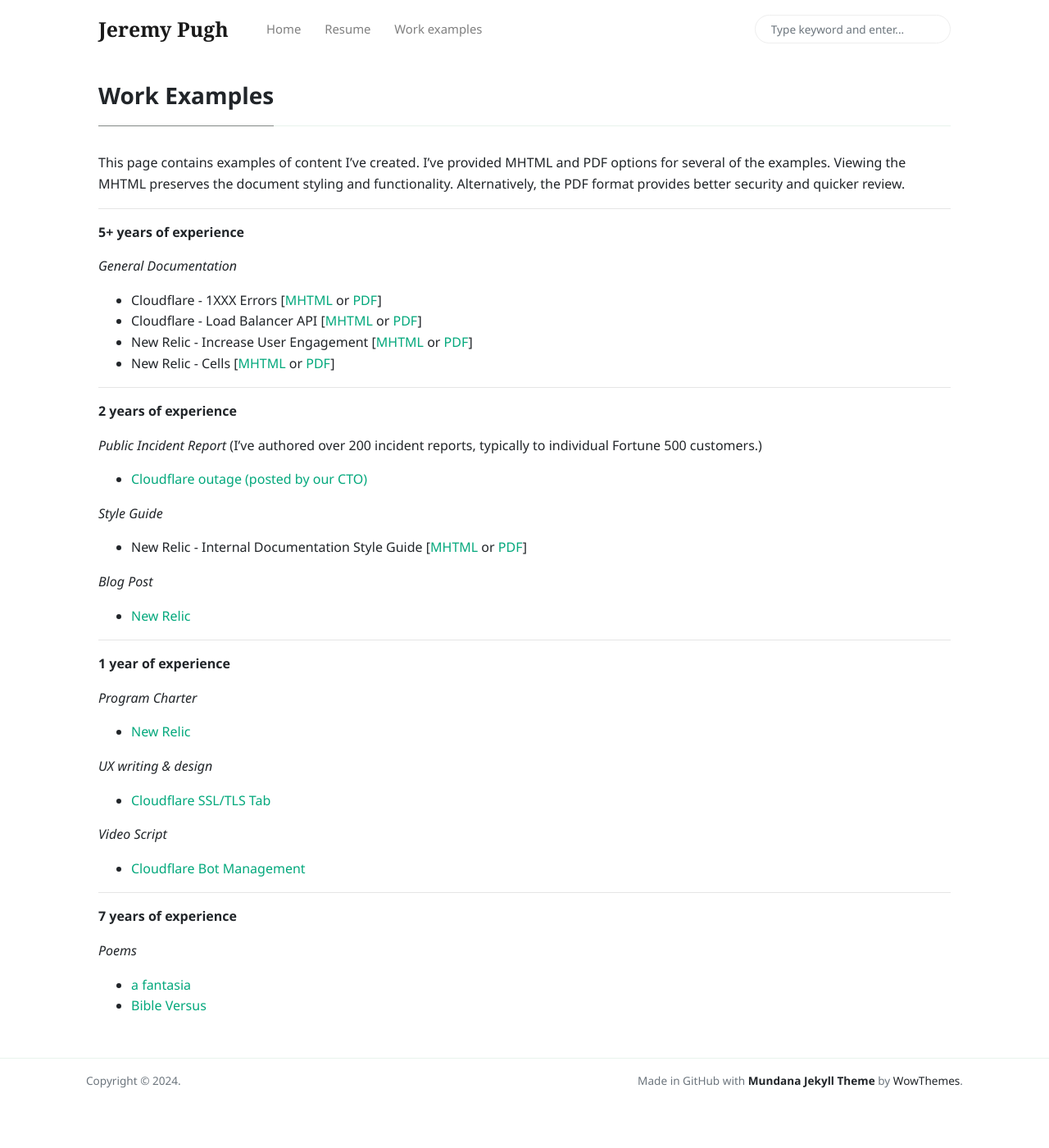
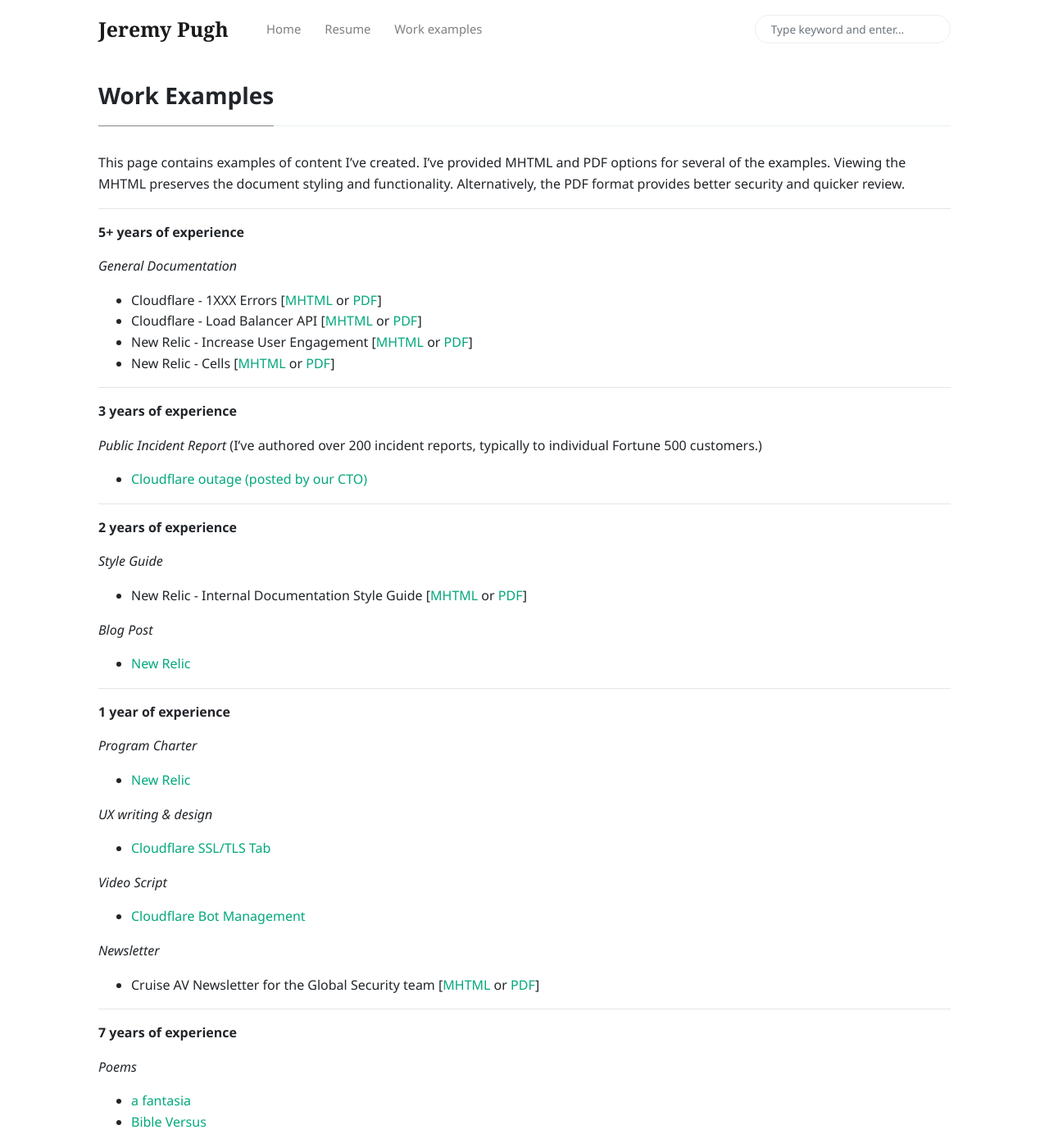
Before and after one commit to stumblefiend/jeremy.pugh, a Jekyll site: the page built from _pages/examples.md, in a window 1280 px wide and 1400 px high. Shown: the whole window at 82% size. Built offline with Jekyll 4.4.1, drawn with Linux system fonts in a browser that asks for light colours; nearby versions of some CDN libraries.

Commit message:
Update examples.md

```diff
--- a/_pages/examples.md
+++ b/_pages/examples.md
@@ -17,10 +17,14 @@
 
 ---
 
-**2 years of experience**
+**3 years of experience**
 
 *Public Incident Report* (I've authored over 200 incident reports, typically to individual Fortune 500 customers.)
 - [Cloudflare outage (posted by our CTO)](/assets/docs/incident-report.pdf)
+
+---
+
+**2 years of experience**
 
 *Style Guide*
 - New Relic - Internal Documentation Style Guide [[MHTML](/assets/docs/style-guide.mhtml) or [PDF](/assets/docs/style-guide.pdf)]
@@ -41,6 +45,9 @@
 *Video Script*
 - [Cloudflare Bot Management](https://www.youtube.com/watch?v=dAl1LG7Odg4)
 
+*Newsletter*
+- Cruise AV Newsletter for the Global Security team [[MHTML](/assets/docs/cruise-newsletter.mhtml) or [PDF](/assets/docs/cruise-newsletter.pdf)]
+
 ---
 
 **7 years of experience**
```
